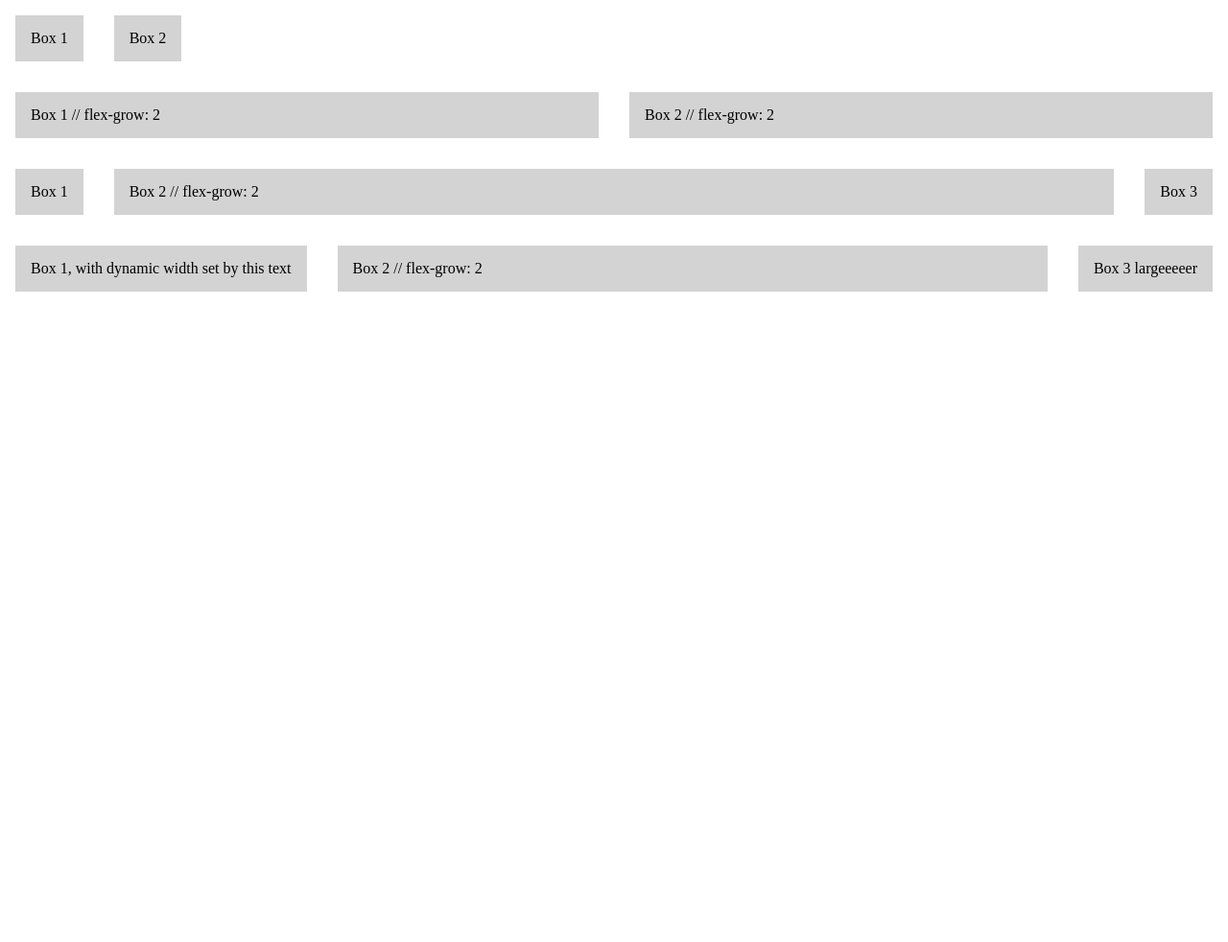
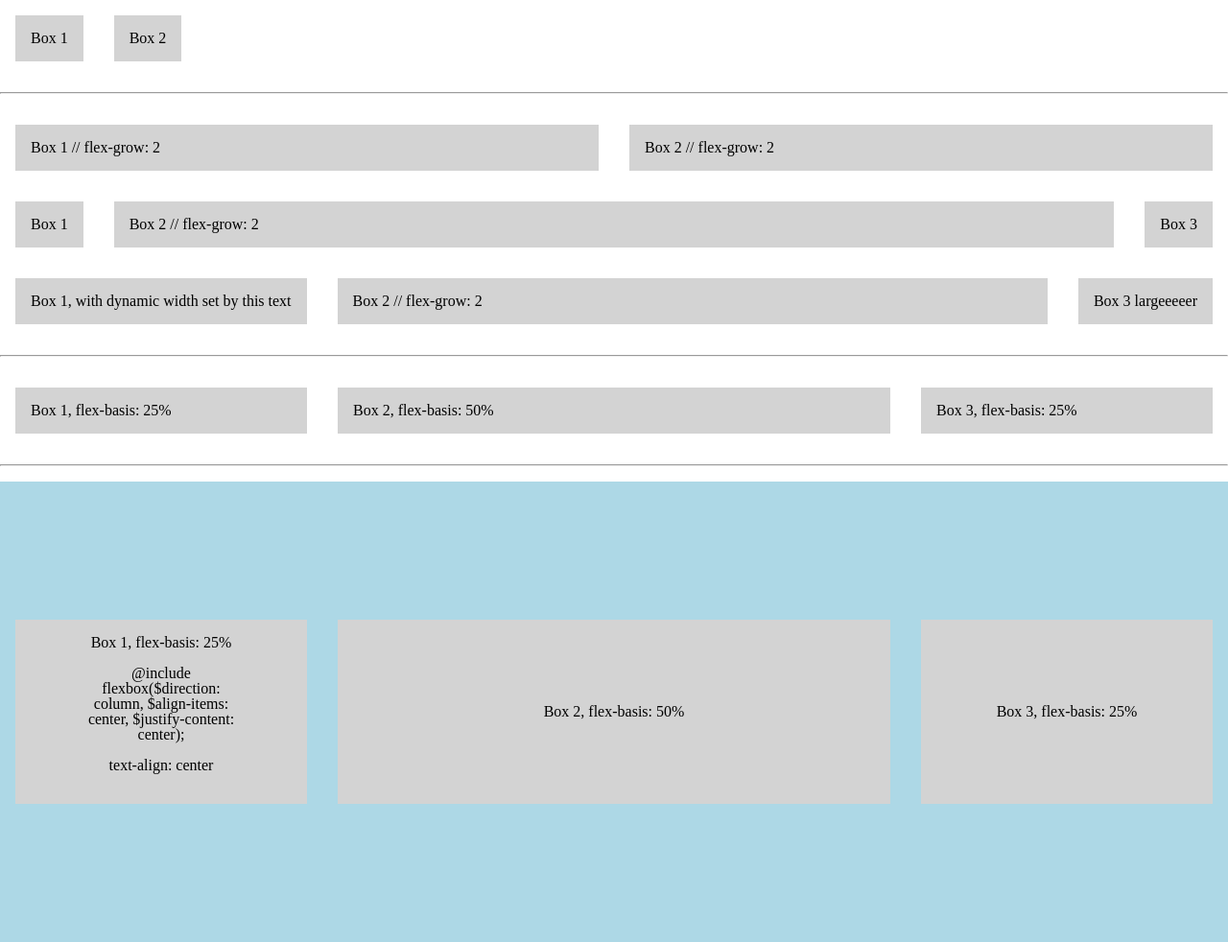
Before and after one commit to metamn/flexbox, a Jekyll site: the page built from index.html, in a window 1280 px wide. Shown: the whole page at 96% size. Built offline with Jekyll 4.4.1, drawn with Linux system fonts in a browser that asks for light colours; nearby versions of some CDN libraries; before the commit the page ends 900 px from its top, so only the background shows below that.

Commit message:
Done for today

```diff
--- a/assets/styles/screen.css
+++ b/assets/styles/screen.css
@@ -20,8 +20,15 @@ article, aside, details, figcaption, figure, footer, header, hgroup, main, menu,
 /* No files to import found in organisms/**\/* */
 /* No files to import found in structures/**\/* */
 html body .box { background: lightgray; padding: 1em; margin: 1em; -webkit-box-ordinal-group: 1; -moz-box-ordinal-group: 1; -webkit-order: 0; -ms-flex-order: 0; order: 0; -webkit-box-flex: 0; -webkit-flex-grow: 0; -moz-flex-grow: 0; -ms-flex-positive: 0; flex-grow: 0; -webkit-flex-shrink: 1; -moz-flex-shrink: 1; -ms-flex-negative: 1; flex-shrink: 1; -webkit-flex-basis: auto; -moz-flex-basis: auto; -ms-flex-preferred-size: auto; flex-basis: auto; -webkit-align-self: auto; -moz-align-self: auto; -ms-flex-item-align: auto; align-self: auto; }
+html body hr { margin: 1em 0; }
 html body #container1 { display: -webkit-box; /* OLD - iOS 6-, Safari 3.1-6 */ display: -moz-box; /* OLD - Firefox 19- (buggy but mostly works) */ display: -ms-flexbox; /* TWEENER - IE 10 */ display: -webkit-flex; /* NEW - Chrome */ display: flex; /* NEW, Spec - Opera 12.1, Firefox 20+ */ }
 html body #container2 { display: -webkit-box; /* OLD - iOS 6-, Safari 3.1-6 */ display: -moz-box; /* OLD - Firefox 19- (buggy but mostly works) */ display: -ms-flexbox; /* TWEENER - IE 10 */ display: -webkit-flex; /* NEW - Chrome */ display: flex; /* NEW, Spec - Opera 12.1, Firefox 20+ */ }
 html body #container2 .box { -webkit-box-ordinal-group: 1; -moz-box-ordinal-group: 1; -webkit-order: 0; -ms-flex-order: 0; order: 0; -webkit-box-flex: 2; -webkit-flex-grow: 2; -moz-flex-grow: 2; -ms-flex-positive: 2; flex-grow: 2; -webkit-flex-shrink: 1; -moz-flex-shrink: 1; -ms-flex-negative: 1; flex-shrink: 1; -webkit-flex-basis: auto; -moz-flex-basis: auto; -ms-flex-preferred-size: auto; flex-basis: auto; -webkit-align-self: auto; -moz-align-self: auto; -ms-flex-item-align: auto; align-self: auto; }
 html body #container3, html body #container4 { display: -webkit-box; /* OLD - iOS 6-, Safari 3.1-6 */ display: -moz-box; /* OLD - Firefox 19- (buggy but mostly works) */ display: -ms-flexbox; /* TWEENER - IE 10 */ display: -webkit-flex; /* NEW - Chrome */ display: flex; /* NEW, Spec - Opera 12.1, Firefox 20+ */ }
 html body #container3 #box2, html body #container4 #box2 { -webkit-box-ordinal-group: 1; -moz-box-ordinal-group: 1; -webkit-order: 0; -ms-flex-order: 0; order: 0; -webkit-box-flex: 2; -webkit-flex-grow: 2; -moz-flex-grow: 2; -ms-flex-positive: 2; flex-grow: 2; -webkit-flex-shrink: 1; -moz-flex-shrink: 1; -ms-flex-negative: 1; flex-shrink: 1; -webkit-flex-basis: auto; -moz-flex-basis: auto; -ms-flex-preferred-size: auto; flex-basis: auto; -webkit-align-self: auto; -moz-align-self: auto; -ms-flex-item-align: auto; align-self: auto; }
+html body #container5, html body #container6 { display: -webkit-box; /* OLD - iOS 6-, Safari 3.1-6 */ display: -moz-box; /* OLD - Firefox 19- (buggy but mostly works) */ display: -ms-flexbox; /* TWEENER - IE 10 */ display: -webkit-flex; /* NEW - Chrome */ display: flex; /* NEW, Spec - Opera 12.1, Firefox 20+ */ }
+html body #container5 #box1, html body #container5 #box3, html body #container6 #box1, html body #container6 #box3 { -webkit-flex-basis: 25%; -moz-flex-basis: 25%; -ms-flex-preferred-size: 25%; flex-basis: 25%; }
+html body #container5 #box2, html body #container6 #box2 { -webkit-flex-basis: 50%; -moz-flex-basis: 50%; -ms-flex-preferred-size: 50%; flex-basis: 50%; }
+html body #container6 { display: -webkit-box; /* OLD - iOS 6-, Safari 3.1-6 */ display: -moz-box; /* OLD - Firefox 19- (buggy but mostly works) */ display: -ms-flexbox; /* TWEENER - IE 10 */ display: -webkit-flex; /* NEW - Chrome */ display: flex; /* NEW, Spec - Opera 12.1, Firefox 20+ */ -webkit-box-align: center; -ms-flex-align: center; -webkit-align-items: center; -moz-align-items: center; align-items: center; height: 30em; background: lightblue; }
+html body #container6 .box { display: -webkit-box; /* OLD - iOS 6-, Safari 3.1-6 */ display: -moz-box; /* OLD - Firefox 19- (buggy but mostly works) */ display: -ms-flexbox; /* TWEENER - IE 10 */ display: -webkit-flex; /* NEW - Chrome */ display: flex; /* NEW, Spec - Opera 12.1, Firefox 20+ */ -webkit-box-direction: normal; -moz-box-direction: normal; -webkit-box-orient: vertical; -moz-box-orient: vertical; -webkit-flex-direction: column; -ms-flex-direction: column; flex-direction: column; -webkit-box-pack: center; -ms-flex-pack: center; -webkit-justify-content: center; -moz-justify-content: center; justify-content: center; -webkit-box-align: center; -ms-flex-align: center; -webkit-align-items: center; -moz-align-items: center; align-items: center; height: 10em; text-align: center; }
+html body #container6 .box p { margin: 0 3em 1em; }
--- a/index.html
+++ b/index.html
@@ -7,6 +7,8 @@ title: Home
   <div id="box1" class="box">Box 1</div>
   <div id="box2" class="box">Box 2</div>
 </div>
+
+<hr/>
 
 <div id="container2" class="container">
   <div id="box1" class="box">Box 1 // flex-grow: 2</div>
@@ -24,3 +26,26 @@ title: Home
   <div id="box2" class="box">Box 2 // flex-grow: 2</div>
   <div id="box3" class="box">Box 3 largeeeeer</div>
 </div>
+
+<hr/>
+
+
+<div id="container5" class="container">
+  <div id="box1" class="box">Box 1, flex-basis: 25%</div>
+  <div id="box2" class="box">Box 2, flex-basis: 50%</div>
+  <div id="box3" class="box">Box 3, flex-basis: 25%</div>
+</div>
+
+
+<hr/>
+
+
+<div id="container6" class="container">
+  <div id="box1" class="box">
+    <p>Box 1, flex-basis: 25%</p>
+    <p>@include flexbox($direction: column, $align-items: center, $justify-content: center);</p>
+    <p>text-align: center</p>
+  </div>
+  <div id="box2" class="box">Box 2, flex-basis: 50%</div>
+  <div id="box3" class="box">Box 3, flex-basis: 25%</div>
+</div>
```
Also changed, not shown: assets/styles/pages/_default.scss (+33 -0 lines), 2 other files.
